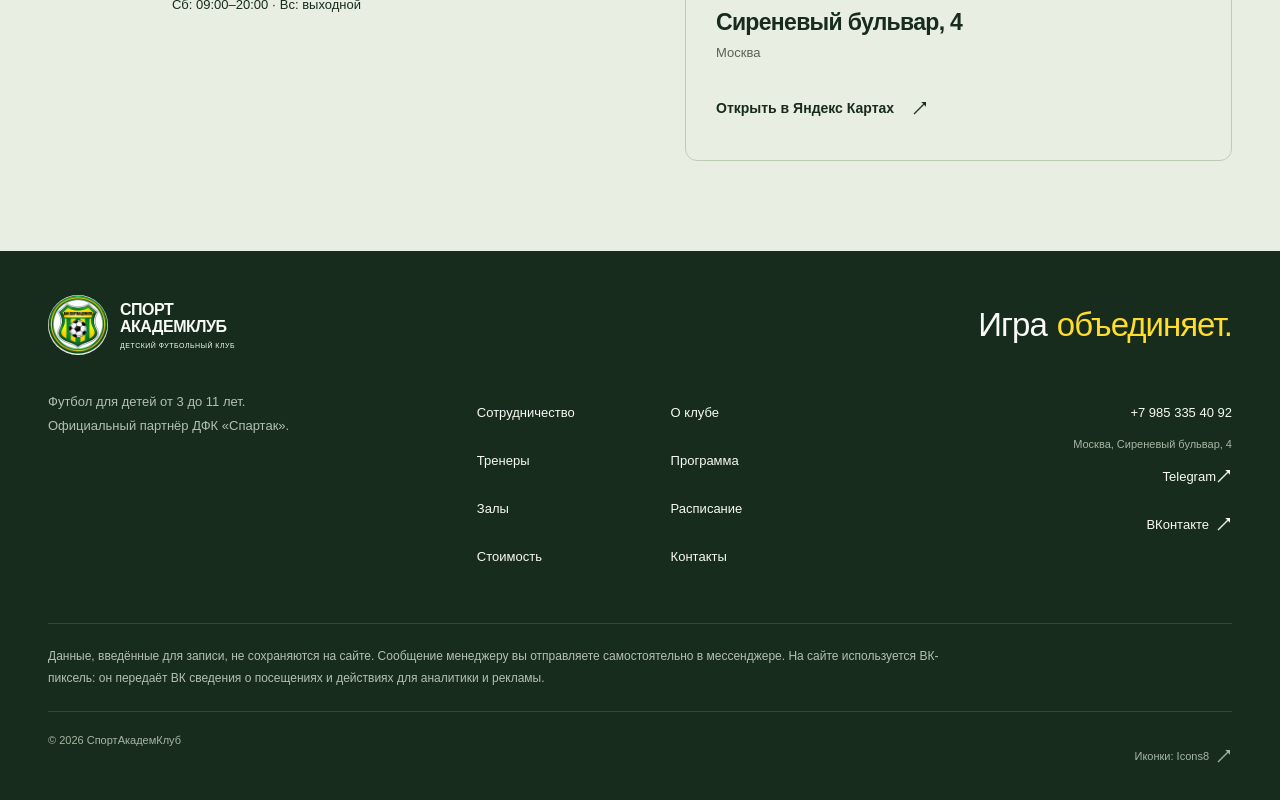
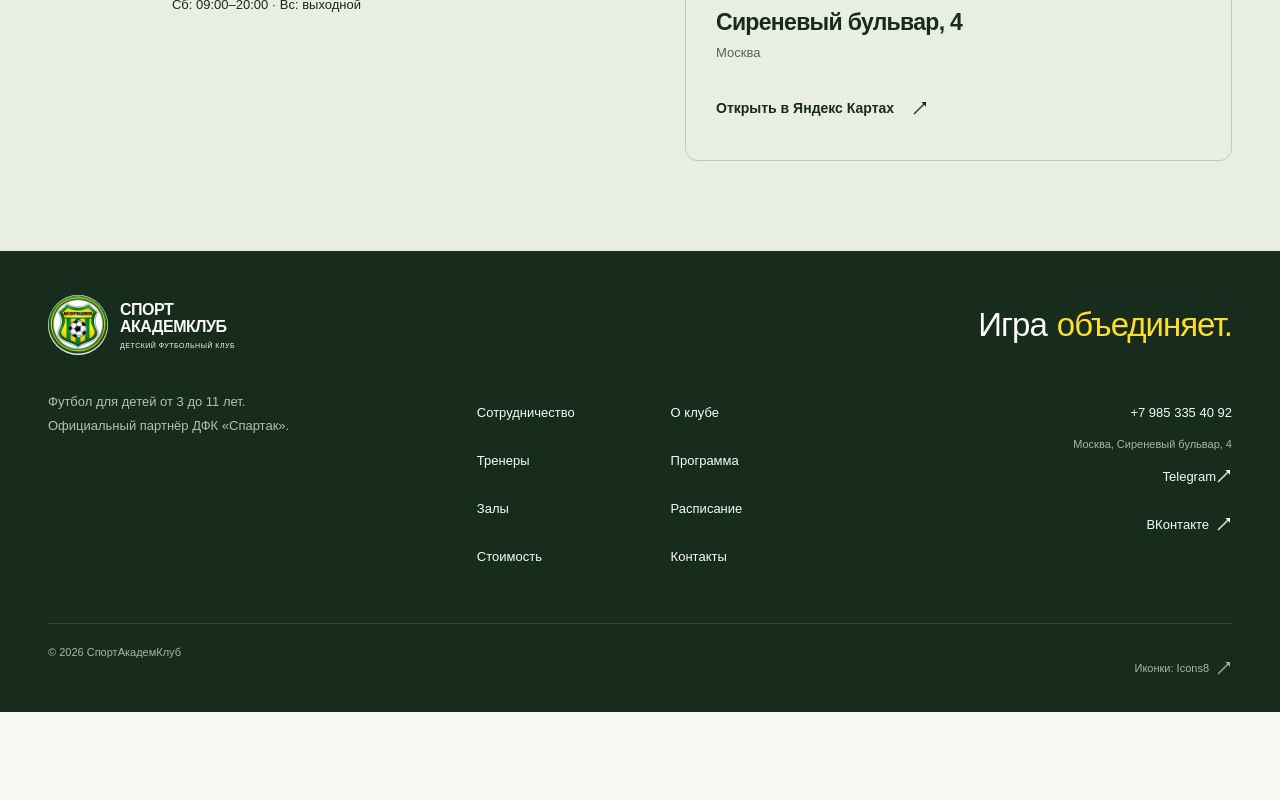
Before and after one commit to egkodin/football, a React (Vite) app: page / in a window 1280 px wide. Shown: the part 9160-9960 px from the top of the page. After the commit the page ends 9872 px from the top, so only its background shows below. Built offline with nearby package versions, Linux system fonts and the light colour scheme.

Commit message:
убрать лишнее

```diff
--- a/src/App.tsx
+++ b/src/App.tsx
@@ -263,7 +263,7 @@ export default function App() {
       <section className="contacts-section section" id="contacts" aria-labelledby="contacts-title"><div className="container"><div className="section-label">Контакты</div><div className="contacts-layout"><div><h2 id="contacts-title">Увидимся<br/><span>на поле.</span></h2><a className="contact-phone" href={school.phoneHref}>{school.phone}<Icon name="phone" size={24}/></a><div className="contact-socials"><a className="button button-dark" href={school.telegram} target="_blank" rel="noopener noreferrer">Telegram <Icon name="send" size={16}/></a><a className="button button-outline" href={school.max} target="_blank" rel="noopener noreferrer">Max <Icon name="up-right" size={20}/></a></div><div className="contact-hours"><span>Время работы</span><p>Пн–пт: 09:00–21:00<br/>Сб: 09:00–20:00 · Вс: выходной</p></div></div><div className="address-card"><iframe className="address-map" src={school.mapWidget} title="Яндекс Карты: Москва, Сиреневый бульвар, 4" loading="lazy" referrerPolicy="strict-origin-when-cross-origin"/><div className="address-info"><span className="eyebrow">м. Черкизовская · м. Локомотив</span><h3>Сиреневый бульвар, 4</h3><p>Москва</p><a className="text-link" href={school.map} target="_blank" rel="noopener noreferrer">Открыть в Яндекс Картах <Icon name="up-right" size={16}/></a></div></div></div></div></section>
     </main>
 
-    <footer className="footer"><div className="container"><div className="footer-top"><Brand light/><div className="footer-invitation">Игра <span>объединяет.</span></div></div><div className="footer-middle"><p>Футбол для детей от 3 до 11 лет.<br/>Официальный партнёр ДФК «Спартак».</p><nav aria-label="Навигация в подвале"><a href="#partnership">Сотрудничество</a>{navigation.map(item => <a key={item.href} href={item.href}>{item.label}</a>)}</nav><div className="footer-contacts"><a href={school.phoneHref}>{school.phone}</a><span>Москва, Сиреневый бульвар, 4</span><a href={school.telegram} target="_blank" rel="noopener noreferrer">Telegram <Icon name="up-right" size={16}/></a><a href={school.vk} target="_blank" rel="noopener noreferrer">ВКонтакте <Icon name="up-right" size={16}/></a></div></div><div className="footer-privacy"><p>Данные, введённые для записи, не сохраняются на сайте. Сообщение менеджеру вы отправляете самостоятельно в мессенджере. На сайте используется ВК-пиксель: он передаёт ВК сведения о посещениях и действиях для аналитики и рекламы.</p></div><div className="footer-bottom"><span>© {new Date().getFullYear()} СпортАкадемКлуб</span><a href="https://icons8.com/" target="_blank" rel="noopener noreferrer">Иконки: Icons8 <Icon name="up-right" size={16}/></a></div></div></footer>
+    <footer className="footer"><div className="container"><div className="footer-top"><Brand light/><div className="footer-invitation">Игра <span>объединяет.</span></div></div><div className="footer-middle"><p>Футбол для детей от 3 до 11 лет.<br/>Официальный партнёр ДФК «Спартак».</p><nav aria-label="Навигация в подвале"><a href="#partnership">Сотрудничество</a>{navigation.map(item => <a key={item.href} href={item.href}>{item.label}</a>)}</nav><div className="footer-contacts"><a href={school.phoneHref}>{school.phone}</a><span>Москва, Сиреневый бульвар, 4</span><a href={school.telegram} target="_blank" rel="noopener noreferrer">Telegram <Icon name="up-right" size={16}/></a><a href={school.vk} target="_blank" rel="noopener noreferrer">ВКонтакте <Icon name="up-right" size={16}/></a></div></div><div className="footer-bottom"><span>© {new Date().getFullYear()} СпортАкадемКлуб</span><a href="https://icons8.com/" target="_blank" rel="noopener noreferrer">Иконки: Icons8 <Icon name="up-right" size={16}/></a></div></div></footer>
     {enrollmentOpen && <EnrollmentDialog onClose={closeEnrollment} selectedPlan={selectedPlan}/>}
   </>;
 }
```
